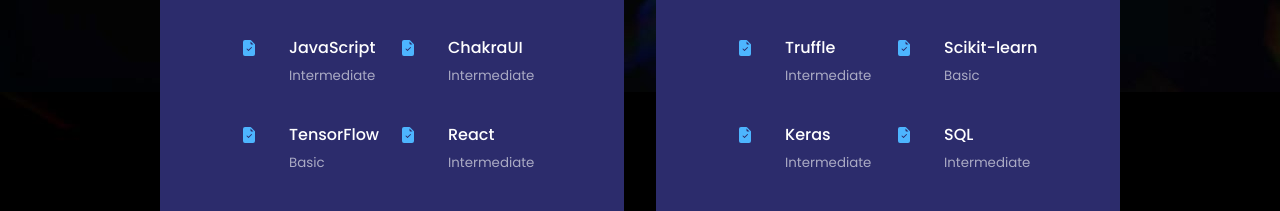
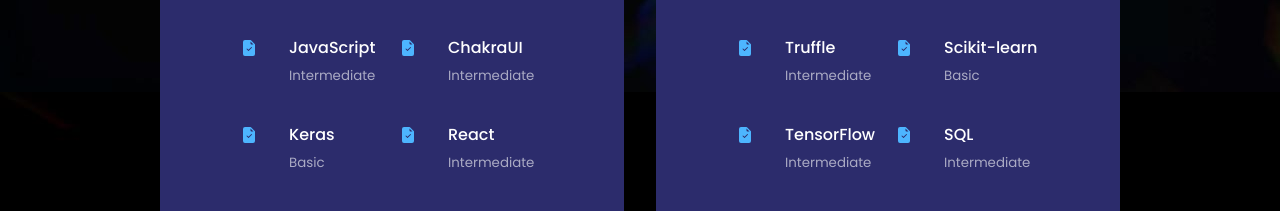
Before and after one commit to wencio/react_personal_site, a React (Create React App) app: page / in a window 1280 px wide. Shown: the part 2080-2291 px from the top of the page. Built offline with nearby package versions, Linux system fonts and the light colour scheme.

Commit message:
Update Experience.jsx

```diff
--- a/src/components/experience/Experience.jsx
+++ b/src/components/experience/Experience.jsx
@@ -45,7 +45,7 @@ const Experience = () => {
             <article className = "experience__details" >
               <BsFileEarmarkCheckFill className="experience__details-icons" />
               <div>
-              <h4>TensorFlow</h4>
+              <h4>Keras</h4>
               <small className = "text-light">Basic</small>
 
               </div>
@@ -114,7 +114,7 @@ const Experience = () => {
             <article className = "experience__details" >
               <BsFileEarmarkCheckFill className="experience__details-icons" />
               <div>
-              <h4>Keras</h4>
+              <h4>TensorFlow</h4>
               <small className = "text-light">Intermediate</small>
                 </div>
 
```
